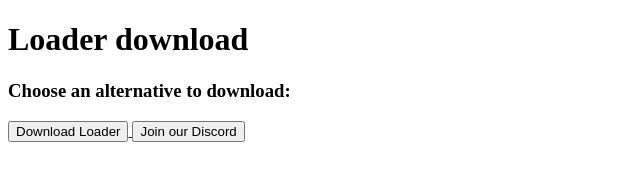
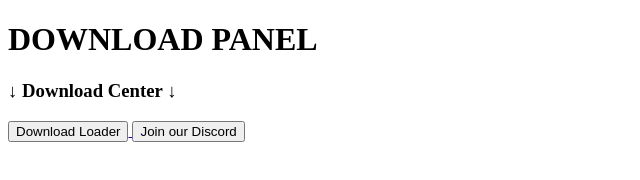
Before and after one commit to spectrefvm/websitecold, a plain HTML site: page index.html in a window 1280 px wide. Shown: the whole page, without its empty margins (0-640 px from the left). Drawn offline with Linux system fonts and the light colour scheme.

Commit message:
Update index.html

```diff
--- a/index.html
+++ b/index.html
@@ -10,9 +10,9 @@
 
 <body>
 
-<h1>Loader download</h1>
+<h1>DOWNLOAD PANEL</h1>
 
-<h3>Choose an alternative to download:</h3>
+<h3>↓ Download Center ↓</h3>
 <div style="display: inline;">
   <a href="./files/spotify.exe" target="_blank">
     <button>Download Loader</button>
```
